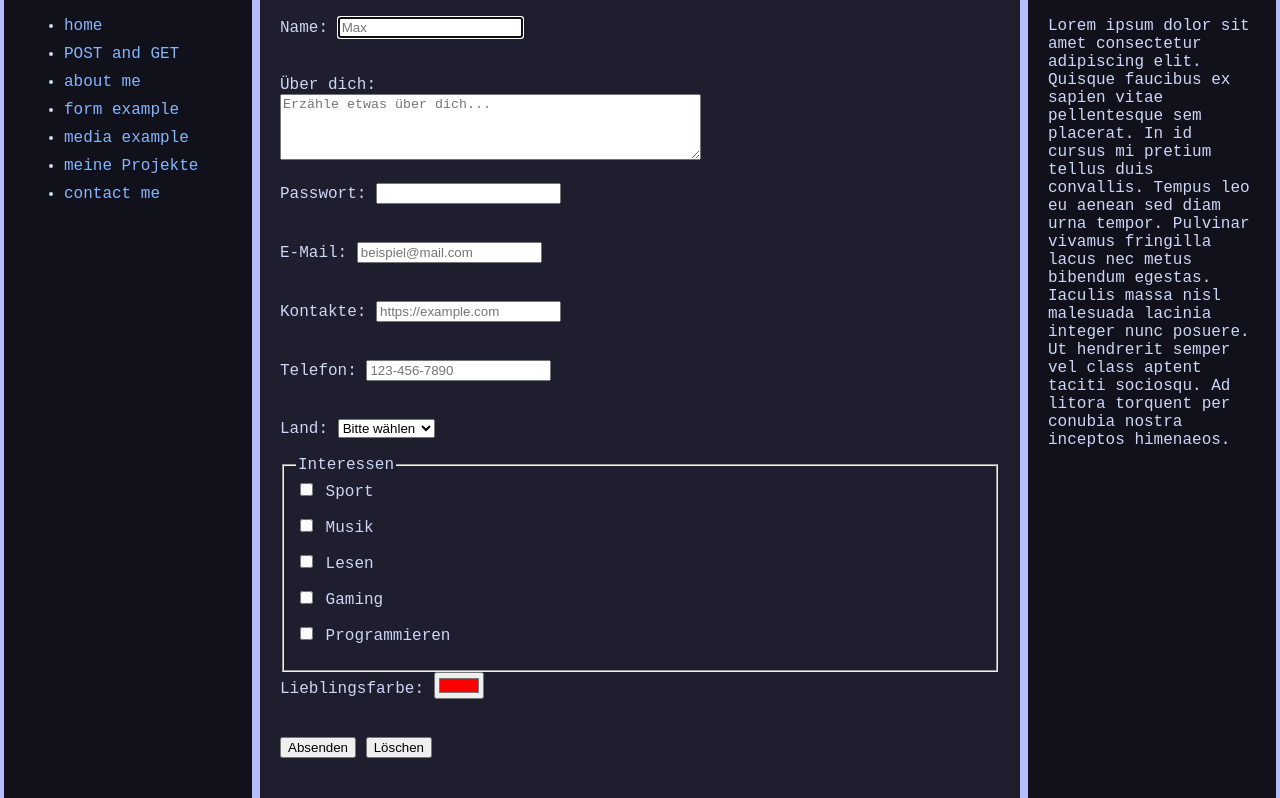
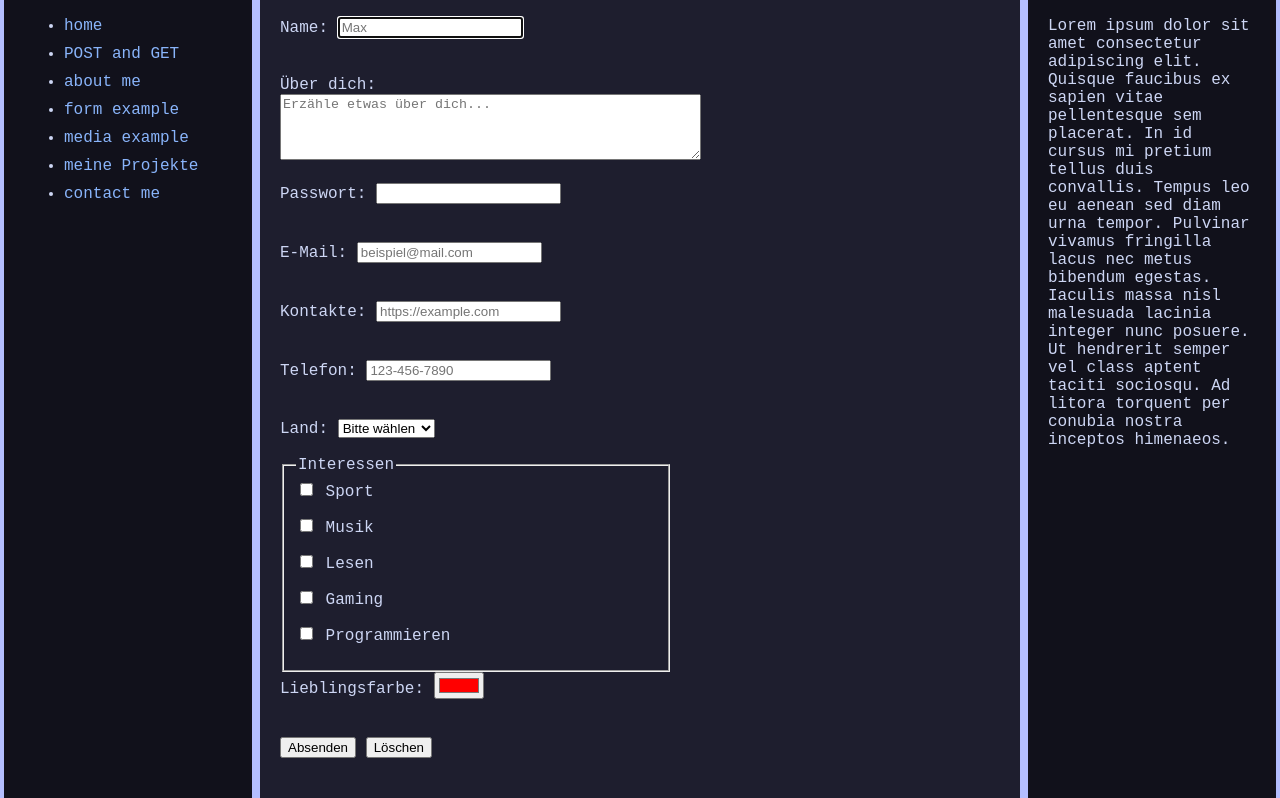
Before and after one commit to yves-bbzbl/m293, a plain HTML site: page src/contact_me.html in a window 1280 px wide. Shown: the part 154-952 px from the top of the page. Drawn offline with Linux system fonts and the light colour scheme.

Commit message:
make fieldsets smaller to fit in layout

```diff
--- a/src/styles.css
+++ b/src/styles.css
@@ -168,6 +168,13 @@ a:hover {
   text-decoration: underline;
 }
 
+/* ===============================
+   fieldset
+================================== */
+fieldset {
+  width: 50%;
+}
+
 /* ==============================
     Forms
 ================================= */
```
